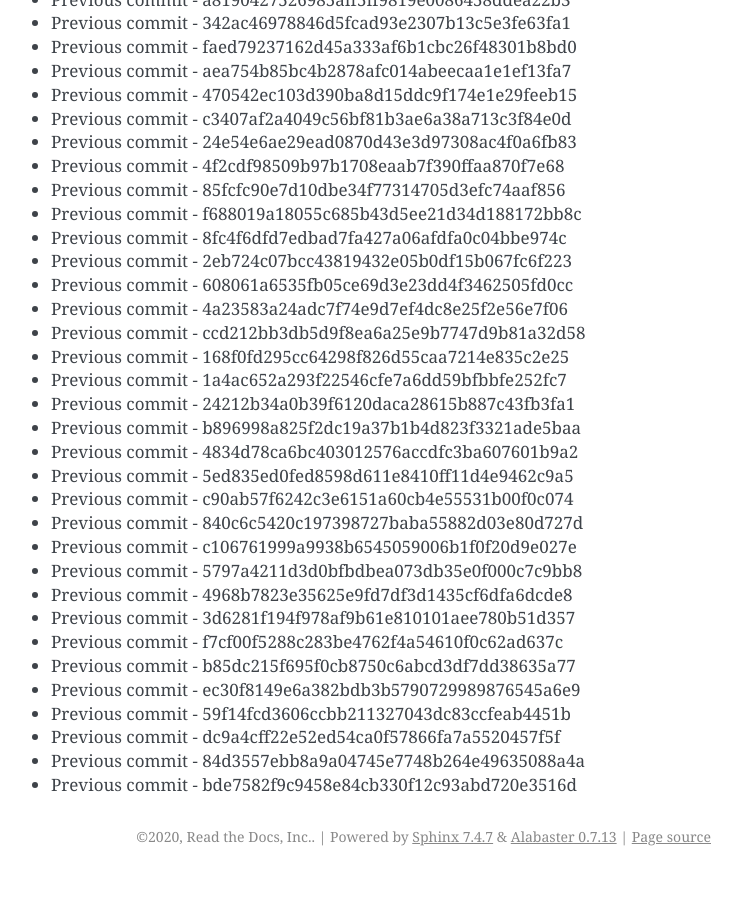
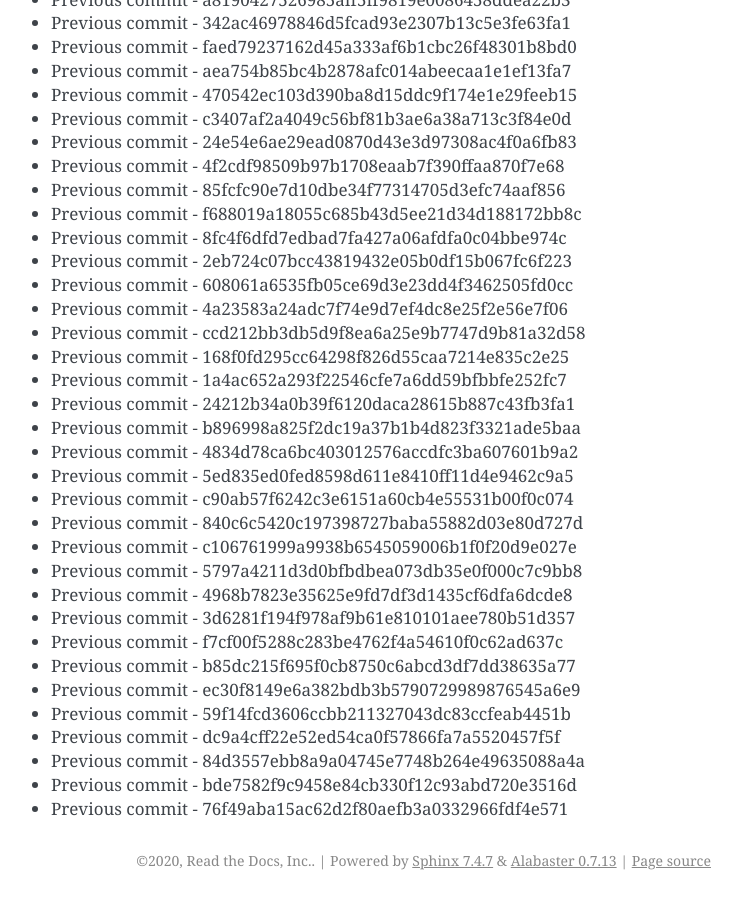
Before and after one commit to readthedocs/rtd-git-stresstest, a Sphinx documentation site: the page built from docs/updates.rst, in a window 1280 px wide and 900 px high, scrolled down 8604 px. Shown: the whole window, without its empty margins (399-1141 px from the left). Built offline with Sphinx 7.4.7, drawn with Linux system fonts in a browser that asks for light colours; before the commit the page ends 9480 px from its top, so only the background shows below that.

Commit message:
Generating commit from previous: 76f49aba15ac62d2f80aefb3a0332966fdf4e571

```diff
--- a/docs/updates.rst
+++ b/docs/updates.rst
@@ -393,3 +393,4 @@ It can be tested for any performance characteristics.
 * Previous commit - dc9a4cff22e52ed54ca0f57866fa7a5520457f5f
 * Previous commit - 84d3557ebb8a9a04745e7748b264e49635088a4a
 * Previous commit - bde7582f9c9458e84cb330f12c93abd720e3516d
+* Previous commit - 76f49aba15ac62d2f80aefb3a0332966fdf4e571
```
